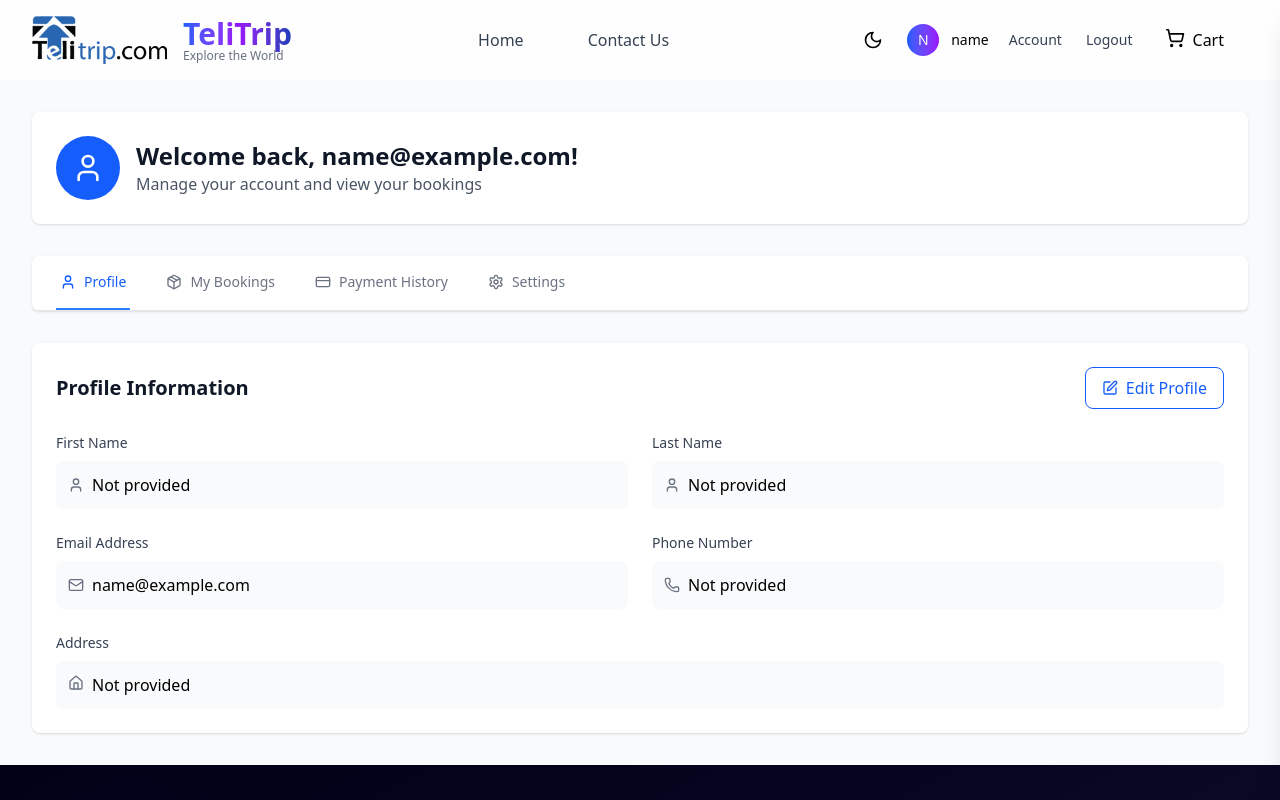
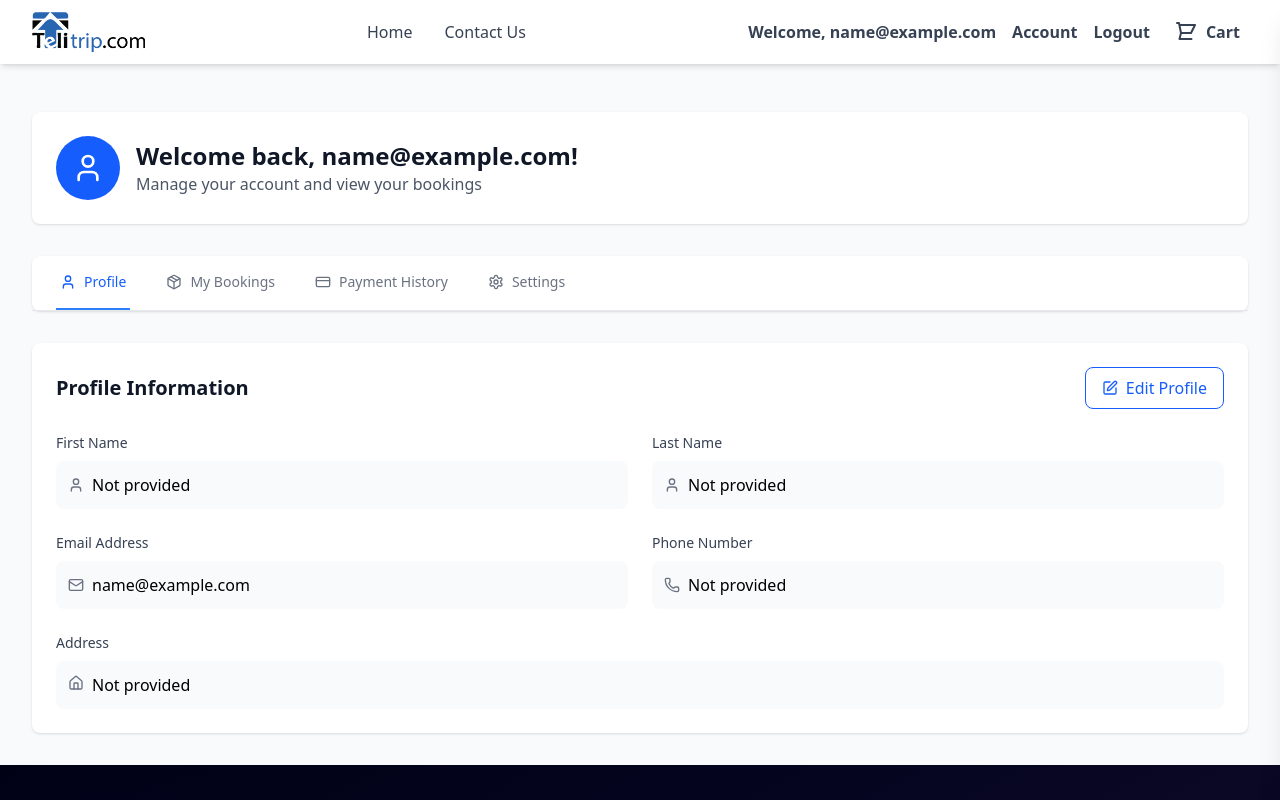
Before and after one commit to hemmi2020/telitrip-dev, a React (Vite) app in the folder Frontend/: page /account in a window 1280 px wide. Shown: the top 800 px of the page. Built offline with nearby package versions, Linux system fonts and the light colour scheme; sample sign-in values are in the browser's storage.

Commit message:
Update Header.jsx

```diff
--- a/Frontend/src/components/Header.jsx
+++ b/Frontend/src/components/Header.jsx
@@ -1,31 +1,17 @@
-// Enhanced Header.jsx - Combined modern design with existing functionality
-import React, { useState, useContext, useEffect } from "react";
+// Updated Header.jsx with enhanced authentication check for checkout
+import React, { useState, useContext } from "react";
 import { NavLink, useNavigate } from "react-router-dom";
 import logo from "../images/Telitrip-Logo-1.png";
 import { SlideOutCart, AuthModal, useCart } from './CartSystem';
 import { UserDataContext } from './CartSystem';
-import { Sun, Moon, Globe, ChevronDown, ShoppingCart, Menu, X } from 'lucide-react';
 
 const Header = () => {
   const navigate = useNavigate();
   const [isCartOpen, setIsCartOpen] = useState(false);
   const [showAuthModal, setShowAuthModal] = useState(false);
-  const [isMenuOpen, setIsMenuOpen] = useState(false);
-  const [isScrolled, setIsScrolled] = useState(false);
-  const [isDark, setIsDark] = useState(false);
   const { user, setUser } = useContext(UserDataContext);
 
-  // Cart functionality from existing header
   const { getTotalItems, items: cartItems, getTotalPrice } = useCart();
-
-  // Scroll effect for modern design
-  useEffect(() => {
-    const handleScroll = () => {
-      setIsScrolled(window.scrollY > 20);
-    };
-    window.addEventListener('scroll', handleScroll);
-    return () => window.removeEventListener('scroll', handleScroll);
-  }, []);
 
   const handleAccountClick = () => {
     if (user && user.email) {
@@ -48,293 +34,142 @@ const Header = () => {
     navigate('/home');
   };
 
+  // Enhanced checkout handler with better authentication flow
   const handleProceedToCheckout = () => {
     console.log('🛒 Proceeding to checkout from header...');
+    console.log('👤 User status:', user ? 'Logged in' : 'Not logged in');
     console.log('📦 Cart items:', cartItems);
     console.log('💰 Total price:', getTotalPrice());
 
     setIsCartOpen(false);
 
+    // Check if cart has items
     if (!cartItems || cartItems.length === 0) {
       console.warn('⚠️ Cart is empty, cannot proceed to checkout');
       return;
     }
 
+    // If user is not authenticated, the SlideOutCart component will handle auth
+    // This function will only be called if user is authenticated or after successful auth
+
+    // Navigate to checkout page with cart data
     navigate('/checkout', {
       state: {
         cartItems: cartItems,
         totalAmount: getTotalPrice(),
-        fromCart: true
+        fromCart: true,
+        user: user // Pass user data to checkout
       }
     });
   };
 
-  // Get user initials for avatar
-  const getUserInitials = () => {
-    if (user?.fullname?.firstname) {
-      return user.fullname.firstname.charAt(0).toUpperCase();
-    }
-    if (user?.email) {
-      return user.email.charAt(0).toUpperCase();
-    }
-    return 'U';
-  };
-
-  const getUserDisplayName = () => {
-    if (user?.fullname?.firstname) {
-      return user.fullname.firstname;
-    }
-    if (user?.email) {
-      return user.email.split('@')[0];
-    }
-    return 'User';
-  };
-
   return (
     <>
-      <header className={`fixed top-0 left-0 right-0 z-50 transition-all duration-500 ${
-        isScrolled
-          ? 'bg-white/95 backdrop-blur-lg shadow-lg border-b border-gray-200/50'
-          : 'bg-white/80 backdrop-blur-sm'
-      }`}>
+      <header className="bg-white fixed top-0 left-0 right-0 !z-50 shadow-md">
         <div className="max-w-7xl mx-auto px-4 sm:px-6 lg:px-8">
-          <div className="flex justify-between items-center h-16 lg:h-20">
-            {/* Enhanced Logo Section */}
-            <NavLink to="/home" className="flex items-center space-x-4 group">
-              <div className="relative">
-                <img
-                  src={logo}
-                  alt="TeliTrip Logo"
-                  className="h-10 lg:h-12 transform group-hover:scale-110 transition-all duration-300"
-                />
-                <div className="absolute -inset-1 bg-gradient-to-r from-blue-600 to-purple-600 rounded-xl opacity-0 group-hover:opacity-20 transition-opacity duration-300"></div>
-              </div>
-              <div className="hidden sm:block">
-                <h1 className="text-2xl lg:text-3xl font-bold bg-gradient-to-r from-blue-600 via-purple-600 to-blue-800 bg-clip-text text-transparent">
-                  TeliTrip
-                </h1>
-                <p className="text-xs text-gray-500 -mt-1">Explore the World</p>
-              </div>
+          <div className="flex justify-between items-center h-16">
+            {/* Logo on the left */}
+            <NavLink to="/home" className="flex-shrink-0">
+              <img src={logo} alt="Logo" className="h-10" />
             </NavLink>
 
-            {/* Enhanced Desktop Navigation */}
-            <nav className="hidden lg:flex items-center space-x-8">
+            {/* Navigation links in the middle */}
+            <nav className="hidden md:flex items-center space-x-8">
               <NavLink
                 to="/home"
                 className={({ isActive }) =>
-                  `relative px-4 py-2 rounded-lg font-medium transition-all duration-300 group ${
-                    isActive
-                      ? 'text-blue-600 bg-blue-50'
-                      : 'text-gray-700 hover:text-blue-600 hover:bg-gray-50'
+                  `text-gray-700 hover:text-blue-600 font-medium transition-colors duration-200 ${
+                    isActive ? 'text-blue-600 border-b-2 border-blue-600' : ''
                   }`
                 }
               >
-                {({ isActive }) => (
-                  <>
-                    Home
-                    {isActive && (
-                      <div className="absolute bottom-0 left-1/2 transform -translate-x-1/2 w-1/2 h-0.5 bg-gradient-to-r from-blue-600 to-purple-600 rounded-full"></div>
-                    )}
-                  </>
-                )}
+                Home
               </NavLink>
               <NavLink
                 to="/contact"
                 className={({ isActive }) =>
-                  `relative px-4 py-2 rounded-lg font-medium transition-all duration-300 group ${
-                    isActive
-                      ? 'text-blue-600 bg-blue-50'
-                      : 'text-gray-700 hover:text-blue-600 hover:bg-gray-50'
+                  `text-gray-700 hover:text-blue-600 font-medium transition-colors duration-200 ${
+                    isActive ? 'text-blue-600 border-b-2 border-blue-600' : ''
                   }`
                 }
               >
-                {({ isActive }) => (
-                  <>
-                    Contact Us
-                    {isActive && (
-                      <div className="absolute bottom-0 left-1/2 transform -translate-x-1/2 w-1/2 h-0.5 bg-gradient-to-r from-blue-600 to-purple-600 rounded-full"></div>
-                    )}
-                  </>
-                )}
+                Contact Us
               </NavLink>
             </nav>
 
-            {/* Enhanced User Actions */}
-            <div className="flex items-center space-x-4">
-              {/* Theme Toggle */}
-              <button
-                onClick={() => setIsDark(!isDark)}
-                className="hidden md:block p-2 rounded-lg hover:bg-gray-100 transition-colors duration-300"
-                title="Toggle theme"
-              >
-                {isDark ? <Sun className="w-5 h-5" /> : <Moon className="w-5 h-5" />}
-              </button>
-
-              {/* Language Selector
-              <button className="hidden md:flex items-center space-x-2 px-3 py-2 rounded-lg hover:bg-gray-100 transition-colors duration-300">
-                <Globe className="w-4 h-4" />
-                <span className="text-sm">EN</span>
-                <ChevronDown className="w-3 h-3" />
-              </button> */}
-
-
-
-              {/* Enhanced User Menu */}
-              {user && user.email ? (
-                <div className="hidden md:flex items-center space-x-3">
-                  <div className="w-8 h-8 bg-gradient-to-r from-blue-600 to-purple-600 rounded-full flex items-center justify-center">
-                    <span className="text-white text-sm font-medium">{getUserInitials()}</span>
-                  </div>
-                  <div className="flex flex-col">
-                    <span className="text-sm font-medium">{getUserDisplayName()}</span>
-                    {/* <span className="text-xs text-gray-500">Member</span> */}
-                  </div>
-                  <div className="flex items-center space-x-2">
+            {/* Account and Cart with icons and text */}
+            <div className="flex font-bold items-center space-x-8">
+              <div className="flex items-center space-x-4">
+                {user && user.email ? (
+                  // Logged in user menu
+                  <div className="flex items-center space-x-4">
+                    <span className="text-gray-700">
+                      Welcome, {user.fullname?.firstname || user.email}
+                    </span>
                     <button
                       onClick={handleAccountClick}
-                      className="text-sm text-gray-700 hover:text-blue-600 transition-colors px-2 py-1 rounded"
+                      className="text-gray-700 hover:text-blue-600 transition-colors"
                     >
                       Account
                     </button>
                     <button
                       onClick={handleLogout}
-                      className="text-sm text-gray-700 hover:text-red-600 transition-colors px-2 py-1 rounded"
-                    >
-                      Logout
-                    </button>
-                  </div>
-                </div>
-              ) : (
-                <button
-                  onClick={handleAccountClick}
-                  className="hidden md:block bg-gradient-to-r from-blue-600 to-purple-600 text-white px-6 py-2 rounded-lg font-medium hover:shadow-lg transform hover:scale-105 transition-all duration-300"
-                >
-                  Sign In
-                </button>
-              )}
-
-              {/* Enhanced Cart */}
-              <button
-                onClick={() => setIsCartOpen(true)}
-                className="relative p-2 rounded-lg flex hover:bg-gray-100 transition-colors duration-300 group"
-                title="Shopping cart"
-              >
-                <ShoppingCart className="w-5 h-5 group-hover:scale-110 transition-transform duration-300" />
-                <span className="hidden lg:block ml-2 group-hover:text-blue-600 transition-colors">Cart</span>
-
-                {/* Enhanced Cart Item Count Badge */}
-                {getTotalItems() > 0 && (
-                  <span className="absolute -top-1 -right-1 w-5 h-5 bg-gradient-to-r from-red-500 to-pink-500 text-white text-xs rounded-full flex items-center justify-center animate-pulse">
-                    {getTotalItems()}
-                  </span>
-                )}
-              </button>
-
-              {/* Mobile Menu Toggle */}
-              <button
-                onClick={() => setIsMenuOpen(!isMenuOpen)}
-                className="lg:hidden p-2 rounded-lg hover:bg-gray-100 transition-colors duration-300"
-              >
-                {isMenuOpen ? <X className="w-6 h-6" /> : <Menu className="w-6 h-6" />}
-              </button>
-            </div>
-          </div>
-
-          {/* Enhanced Mobile Navigation */}
-          {isMenuOpen && (
-            <div className="lg:hidden absolute top-full left-0 right-0 bg-white/95 backdrop-blur-lg border-t border-gray-200 shadow-xl">
-              <div className="px-4 py-6 space-y-4">
-                <NavLink
-                  to="/home"
-                  onClick={() => setIsMenuOpen(false)}
-                  className={({ isActive }) =>
-                    `block px-4 py-3 rounded-lg transition-colors duration-300 ${
-                      isActive
-                        ? 'text-blue-600 bg-blue-50'
-                        : 'text-gray-700 hover:text-blue-600 hover:bg-blue-50'
-                    }`
-                  }
-                >
-                  Home
-                </NavLink>
-                <NavLink
-                  to="/contact"
-                  onClick={() => setIsMenuOpen(false)}
-                  className={({ isActive }) =>
-                    `block px-4 py-3 rounded-lg transition-colors duration-300 ${
-                      isActive
-                        ? 'text-blue-600 bg-blue-50'
-                        : 'text-gray-700 hover:text-blue-600 hover:bg-blue-50'
-                    }`
-                  }
-                >
-                  Contact Us
-                </NavLink>
-
-                {/* Mobile Theme Toggle & Language Selector */}
-                <div className="flex items-center justify-between pt-4 border-t border-gray-200">
-                  <button
-                    onClick={() => setIsDark(!isDark)}
-                    className="flex items-center space-x-3 px-4 py-3 text-gray-700 hover:text-blue-600 hover:bg-blue-50 rounded-lg transition-colors duration-300"
-                    title="Toggle theme"
-                  >
-                    {isDark ? <Sun className="w-5 h-5" /> : <Moon className="w-5 h-5" />}
-                    <span className="text-sm font-medium">{isDark ? 'Light Mode' : 'Dark Mode'}</span>
-                  </button>
-
-                  {/* <button className="flex items-center space-x-2 px-4 py-3 text-gray-700 hover:text-blue-600 hover:bg-blue-50 rounded-lg transition-colors duration-300">
-                    <Globe className="w-4 h-4" />
-                    <span className="text-sm">EN</span>
-                    <ChevronDown className="w-3 h-3" />
-                  </button> */}
-                </div>
-
-                {/* Mobile User Actions */}
-                {user && user.email ? (
-                  <div className="space-y-3 pt-4 border-t border-gray-200">
-                    <div className="flex items-center space-x-3 px-4">
-                      <div className="w-8 h-8 bg-gradient-to-r from-blue-600 to-purple-600 rounded-full flex items-center justify-center">
-                        <span className="text-white text-sm font-medium">{getUserInitials()}</span>
-                      </div>
-                      <span className="text-sm font-medium">{getUserDisplayName()}</span>
-                    </div>
-                    <button
-                      onClick={() => {
-                        handleAccountClick();
-                        setIsMenuOpen(false);
-                      }}
-                      className="block w-full text-left px-4 py-3 text-gray-700 hover:text-blue-600 hover:bg-blue-50 rounded-lg transition-colors duration-300"
-                    >
-                      Account
-                    </button>
-                    <button
-                      onClick={() => {
-                        handleLogout();
-                        setIsMenuOpen(false);
-                      }}
-                      className="block w-full text-left px-4 py-3 text-gray-700 hover:text-red-600 hover:bg-red-50 rounded-lg transition-colors duration-300"
+                      className="text-gray-700 hover:text-red-600 transition-colors"
                     >
                       Logout
                     </button>
                   </div>
                 ) : (
+                  // Guest user
                   <button
-                    onClick={() => {
-                      handleAccountClick();
-                      setIsMenuOpen(false);
-                    }}
-                    className="w-full bg-gradient-to-r from-blue-600 to-purple-600 text-white py-3 rounded-lg font-medium transform hover:scale-105 transition-all duration-300"
+                    onClick={handleAccountClick}
+                    className="text-gray-700 hover:text-blue-600 transition-colors"
                   >
-                    Sign In
+                    Login / Sign Up
                   </button>
                 )}
+
+                {/* Cart Icon with proper item count and authentication status */}
+                <button
+                  onClick={() => setIsCartOpen(true)}
+                  className="relative p-2 text-gray-700 hover:text-blue-600 transition-colors flex items-center space-x-2"
+                >
+                  <svg
+                    className="w-6 h-6"
+                    fill="none"
+                    stroke="currentColor"
+                    viewBox="0 0 24 24"
+                  >
+                    <path
+                      strokeLinecap="round"
+                      strokeLinejoin="round"
+                      strokeWidth={2}
+                      d="M3 3h2l.4 2M7 13h10l4-8H5.4m0 0L7 13m0 0l-1.5 6M7 13l-1.5 6m0 0h12"
+                    />
+                  </svg>
+                  <span className="hidden md:block">Cart</span>
+
+                  {/* Cart Item Count Badge */}
+                  {getTotalItems() > 0 && (
+                    <span className="absolute -top-1 -right-1 bg-blue-600 text-white text-xs rounded-full w-5 h-5 flex items-center justify-center">
+                      {getTotalItems()}
+                    </span>
+                  )}
+
+                  {/* Authentication status indicator for cart */}
+                  {getTotalItems() > 0 && (!user || !user.email) && (
+                    <span className="absolute -bottom-1 -right-1 bg-yellow-500 text-white text-xs rounded-full w-3 h-3 flex items-center justify-center">
+                      !
+                    </span>
+                  )}
+                </button>
               </div>
             </div>
-          )}
+          </div>
         </div>
       </header>
 
-      {/* Cart Slide-out */}
+      {/* Enhanced Cart Slide-out with authentication check */}
       <SlideOutCart
         isOpen={isCartOpen}
         onClose={() => setIsCartOpen(false)}
```
